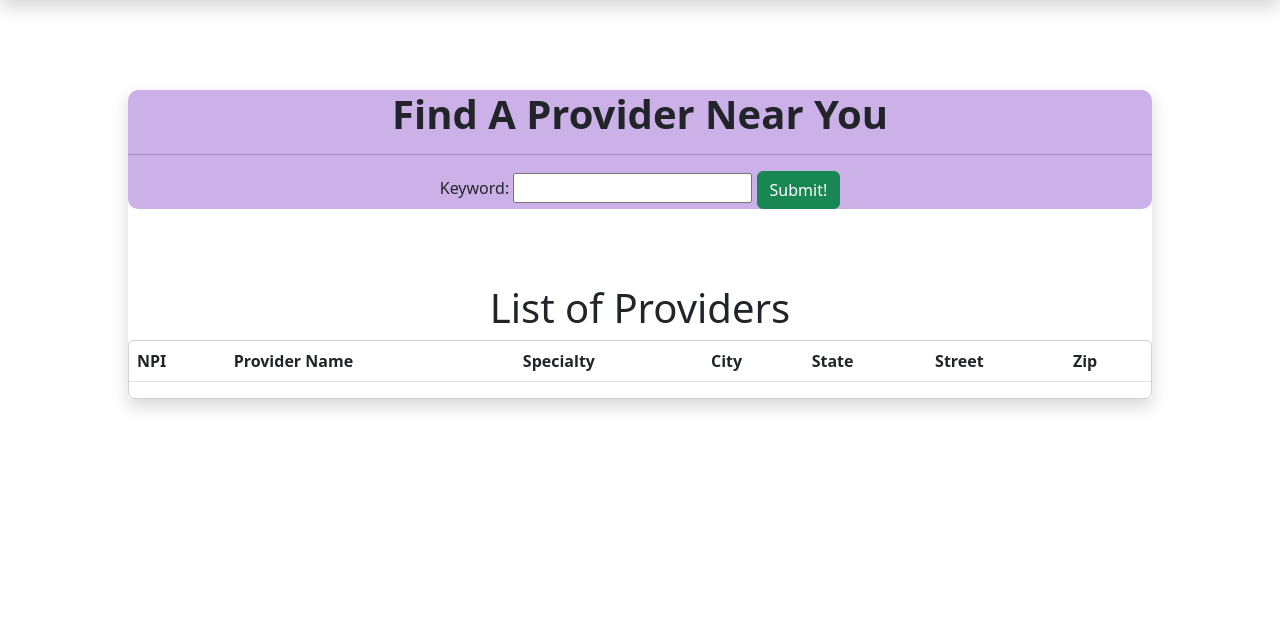
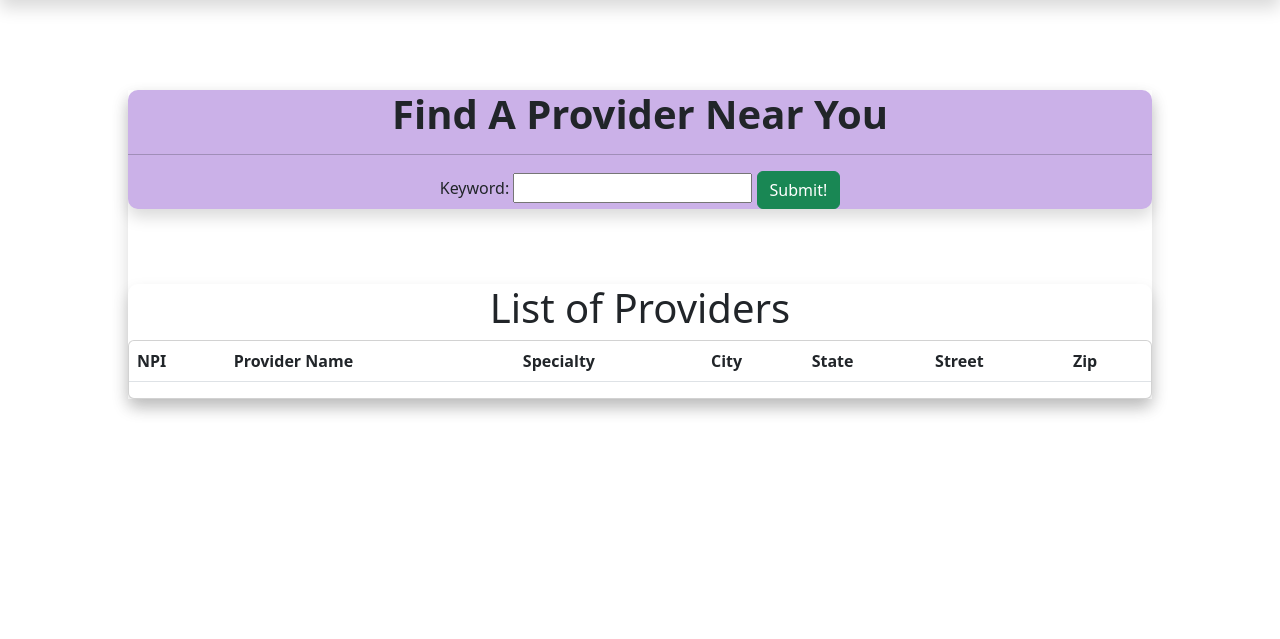
Before and after one commit to jmaksimik/PoH, a Django app: page /provider/ in a window 1280 px wide. Shown: the part 61-700 px from the top of the page. Run offline with Django 4.2, Linux system fonts and the light colour scheme; lists and menus that the app fills with data are empty; style sheets or scripts are compiled from the project's sources; some libraries are stand-ins or nearby versions.

Commit message:
style changes to provider search

```diff
--- a/main_app/templates/provider/index.html
+++ b/main_app/templates/provider/index.html
@@ -4,7 +4,7 @@
 <div class="provider-container mx-auto shadow">
 
 
-    <div class="provider-search-container">
+    <div class="provider-search-container shadow">
     <h1 class="text-center fw-bold">Find A Provider Near You</h1>
 
     <hr>
@@ -19,7 +19,7 @@
         </div>
 
         <br>
-    <div class="provider-results-container">
+    <div class="provider-results-container shadow">
         <h1 class="text-center">List of Providers</h1>
 
         <div class="card provider-results-card">
```
